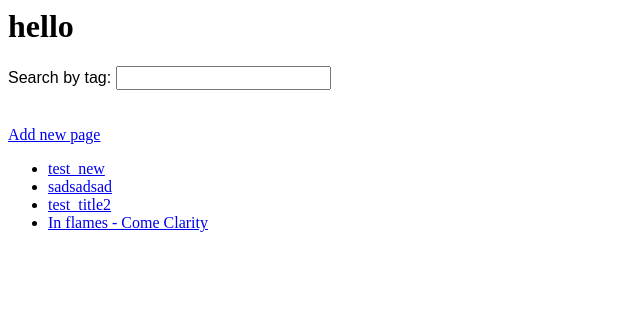
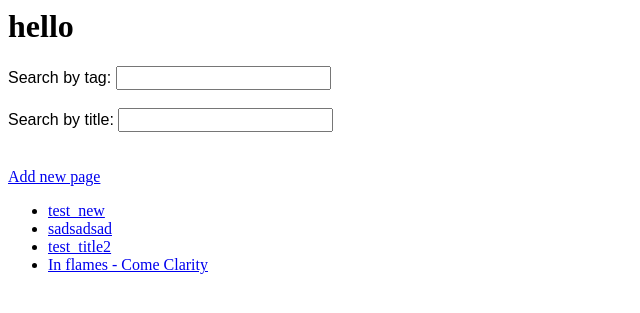
Before and after one commit to ssaprank/personal_wiki, a Django app: page /page/ in a window 1280 px wide. Shown: the top 313 px of the page, without its empty margins (0-640 px from the left). Run offline with Django 3.2, Linux system fonts and the light colour scheme; data comes from the database, SQL or seed files in the repository; both versions use the stored data as it was after the commit.

Commit message:
tag and title filters added

```diff
--- a/wiki/page/models.py
+++ b/wiki/page/models.py
@@ -11,7 +11,13 @@ class Article(models.Model):
 	work_in_progress = models.BooleanField(blank=True, default=True)
 
 	def __str__(self):
-		return "Title : '%s'" % self.title
+		string = "Title : '%s'\nCreated: %s\n" % (self.title, self.created)
+		if self.tags is not None:
+			for tag in self.tags.split(','):
+				string+="Tag: %s\n" % tag
+		string += "WIP: " + ("yes" if self.work_in_progress == True else "No")
+
+		return string + "\n\n"
 
 class ArticleForm(ModelForm):
 	class Meta:
--- a/wiki/page/static/page/index_page.js
+++ b/wiki/page/static/page/index_page.js
@@ -13,7 +13,23 @@ $( document ).ready(function() {
 		}
 	});
 
+	$("#page_title_search").keyup(function(e) {
+		if (e.keyCode == 13) {
+			$.get(
+			"api/get_search_pages/",
+			{'search_element': 'title', 'term': $(event.target).val()},
+			  function(data){
+			  	$('#page_list').html(data);
+			  });
+		}
+	});
+
 	function AutocompleteSelectedHandler(event) {
-		$.get("api/get_pages_by_tag/", JSON.stringify($(event.target).val()));
+		$.get(
+			"api/get_search_pages/",
+			{'search_element': 'tag', 'term': $(event.target).val()},
+			  function(data){
+			  	$('#page_list').html(data);
+			  });
 	}
 });
--- a/wiki/page/templates/page/index.html
+++ b/wiki/page/templates/page/index.html
@@ -10,15 +10,17 @@
 	<label for="page_tag_search">Search by tag:</label>
 	<input name="page_tag_search" id="page_tag_search" />
 </div>
+<br/>
+<div class="ui-widget">
+	<label for="page_tag_search">Search by title:</label>
+	<input name="page_title_search" id="page_title_search" />
+</div>
 
 <br/>
 <br/>
 <a href="{% url 'page:create' %}">Add new page</a>
-
-{% if last_modified is not None %}
-<ul>
-	{% for last_modified_page in last_modified %}
-		<li><a href="{% url 'page:show' page_id=last_modified_page.id %}">{{last_modified_page.title}}</a></li>
-	{% endfor %}
+{% if pages is not None %}
+<ul id="page_list">
+	{% include "./page_list.html" %}
 </ul>
 {% endif %}
--- /dev/null
+++ b/wiki/page/templates/page/page_list.html
@@ -0,0 +1,5 @@
+{% if pages is not None %}
+	{% for page in pages %}
+		<li><a href="{% url 'page:show' page_id=page.id %}">{{page.title}}</a></li>
+	{% endfor %}
+{% endif %}
--- a/wiki/page/urls.py
+++ b/wiki/page/urls.py
@@ -10,5 +10,5 @@ urlpatterns = [
     path('create', views.create_page, name='create'),
     path('<int:page_id>/delete', views.delete_page, name='delete'),
     re_path(r'^api/get_page_tags/', views.get_page_tags, name='get_page_tags'),
-    re_path(r'^api/get_pages_by_tag/', views.show_list_by_tag, name='show_list_by_tag')
+    re_path(r'^api/get_search_pages/', views.show_search_list, name='show_search_list')
 ]
--- a/wiki/page/views.py
+++ b/wiki/page/views.py
@@ -2,6 +2,7 @@ from django.shortcuts import render, redirect
 from django.http import HttpResponse
 from django.shortcuts import get_object_or_404
 from django.utils import timezone
+from django.core import serializers
 
 from .models import Article, ArticleForm
 
@@ -11,19 +12,26 @@ import json
 def index(request):
 	template_name = 'page/index.html'
 
-	last_five_modified = Article.objects.filter(work_in_progress=False).order_by('-last_modified')[:5]
+	pages = Article.objects.filter(work_in_progress=False).order_by('-last_modified')[:5]
 
-	render_params = {"greeting" : "hello", "last_modified" : last_five_modified}
+	render_params = {"greeting" : "hello", "pages" : pages}
 	return render(request, template_name, render_params)
 
-def show_list_by_tag(request):
-	if request.is_ajax:
-		tag = request.GET.get('term', '')
-		template_name = 'page/index.html'
+def show_search_list(request):
+	if request.is_ajax():
+		element = request.GET.get('search_element', '')
+		term = request.GET.get('term', '')
+		template_name = 'page/page_list.html'
 
-		pages = Article.objects.filter(work_in_progress=False,tags__icontains=tag).order_by('-last_modified')[:5]
+		if term != '':
+			if element == 'tag':
+				pages = Article.objects.filter(work_in_progress=False,tags__icontains=term).order_by('-last_modified')[:5]
+			elif element == 'title':
+				pages = Article.objects.filter(work_in_progress=False,title__icontains=term).order_by('-last_modified')[:5]
+		else:
+			pages = Article.objects.filter(work_in_progress=False).order_by('-last_modified')[:5]
 
-		render_params = {"greeting" : "HUJ", "last_modified" : pages}
+		render_params = {"pages" : pages}
 		return render(request, template_name, render_params)
 	else:
 		return redirect('page:index')
@@ -31,6 +39,8 @@ def show_list_by_tag(request):
 def show_page(request, page_id):
 	page_object = get_object_or_404(Article, id = page_id)
 	template_name = 'page/show_page.html'
+	if page_object.tags is not None:
+		page_object.tags = page_object.tags.split(',')
 	render_params = {"page_object" : page_object}
 	return render(request, template_name, render_params)
 
```
Also changed, not shown: wiki/page/templates/page/edit_create_page.html (+10 -3 lines), wiki/page/templates/page/show_create_page.html (+8 -1 lines), wiki/db.sqlite3.
